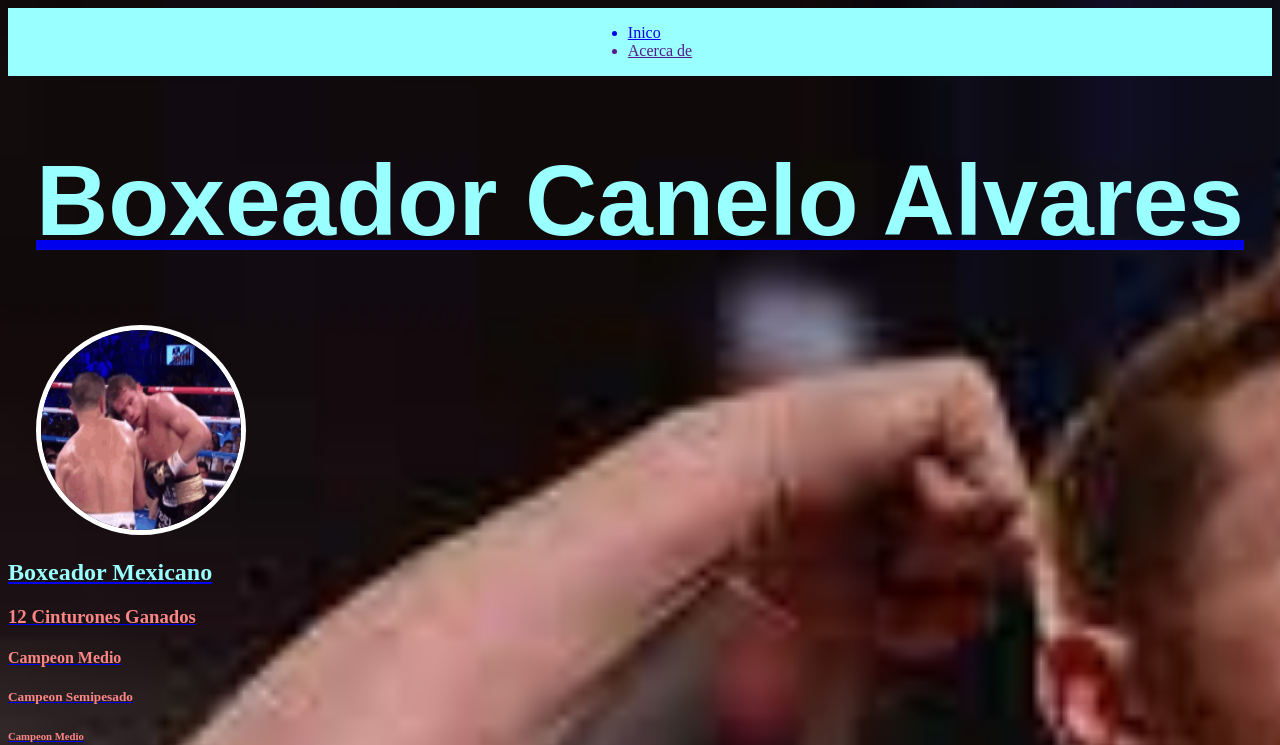
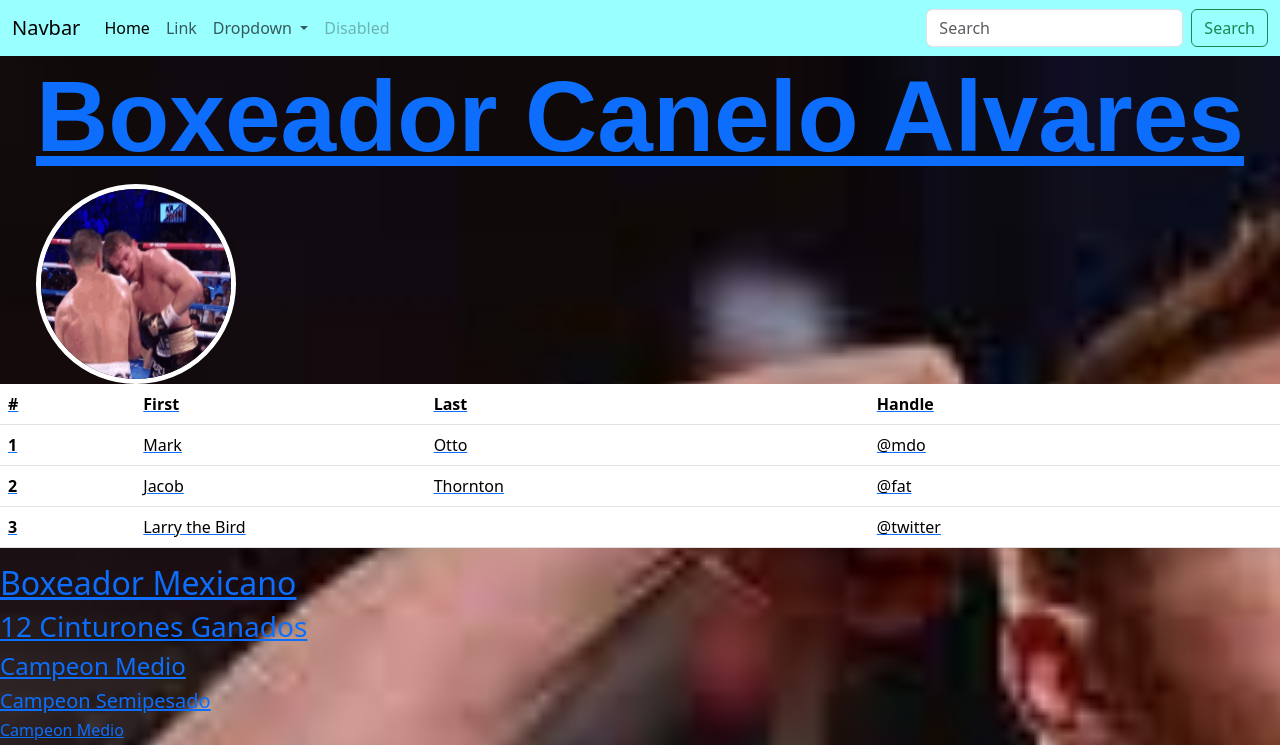
Before and after one commit to Masterchief2074/PaginaWebLakeForest, a plain HTML site: page index.html in a window 1280 px wide. Shown: the top 745 px of the page. Drawn offline with nearby package versions, Linux system fonts and the light colour scheme.

Commit message:
Actualizacion 4

```diff
--- a/index.html
+++ b/index.html
@@ -6,22 +6,47 @@
   <meta http-eqive="X-UA-COMPATIBLE" content="IE=edge">
   <meta name="viewport" content="width=device-width, inicial-scales1.0">
 <link rel="stylesheet" href="css/style.css">
-  <title> Luis Angel Lacroix Ehlers</title>
+<link href="https://cdn.jsdelivr.net/npm/bootstrap@5.3.0-alpha3/dist/css/bootstrap.min.css" rel="stylesheet" integrity="sha384-KK94CHFLLe+nY2dmCWGMq91rCGa5gtU4mk92HdvYe+M/SXH301p5ILy+dN9+nJOZ" crossorigin="anonymous">
+<title> Luis Angel Lacroix Ehlers</title>
 </head>
-
 <body>
 
-  <div>
-  <nav>
-        <ul>
-          <a href="#parrafo">
-             <li>Inico</li>
-          </a>
-          <a href="">
-            <li>Acerca de</li>
-         </a>
+  <nav class="navbar navbar-expand-lg bg-body-danger">
+    <div class="container-fluid">
+      <a class="navbar-brand" href="#">Navbar</a>
+      <button class="navbar-toggler" type="button" data-bs-toggle="collapse" data-bs-target="#navbarSupportedContent" aria-controls="navbarSupportedContent" aria-expanded="false" aria-label="Toggle navigation">
+        <span class="navbar-toggler-icon"></span>
+      </button>
+      <div class="collapse navbar-collapse" id="navbarSupportedContent">
+        <ul class="navbar-nav me-auto mb-2 mb-lg-0">
+          <li class="nav-item">
+            <a class="nav-link active" aria-current="page" href="#">Home</a>
+          </li>
+          <li class="nav-item">
+            <a class="nav-link" href="#">Link</a>
+          </li>
+          <li class="nav-item dropdown">
+            <a class="nav-link dropdown-toggle" href="#" role="button" data-bs-toggle="dropdown" aria-expanded="false">
+              Dropdown
+            </a>
+            <ul class="dropdown-menu">
+              <li><a class="dropdown-item" href="#">Action</a></li>
+              <li><a class="dropdown-item" href="#">Another action</a></li>
+              <li><hr class="dropdown-divider"></li>
+              <li><a class="dropdown-item" href="#">Something else here</a></li>
+            </ul>
+          </li>
+          <li class="nav-item">
+            <a class="nav-link disabled">Disabled</a>
+          </li>
         </ul>
-  </div>
+        <form class="d-flex" role="search">
+          <input class="form-control me-2" type="search" placeholder="Search" aria-label="Search">
+          <button class="btn btn-outline-success" type="submit">Search</button>
+        </form>
+      </div>
+    </div>
+  </nav>
 
 
 <div class="inicio">
@@ -29,6 +54,37 @@
   <h1>Boxeador Canelo Alvares</h1>
   <img src="img/canelo.gif" width="200px" height="200px">
 </div>
+
+<table class="table">
+  <thead>
+    <tr>
+      <th scope="col">#</th>
+      <th scope="col">First</th>
+      <th scope="col">Last</th>
+      <th scope="col">Handle</th>
+    </tr>
+  </thead>
+  <tbody>
+    <tr>
+      <th scope="row">1</th>
+      <td>Mark</td>
+      <td>Otto</td>
+      <td>@mdo</td>
+    </tr>
+    <tr>
+      <th scope="row">2</th>
+      <td>Jacob</td>
+      <td>Thornton</td>
+      <td>@fat</td>
+    </tr>
+    <tr>
+      <th scope="row">3</th>
+      <td colspan="2">Larry the Bird</td>
+      <td>@twitter</td>
+    </tr>
+  </tbody>
+</table>
+
 
   <h2>Boxeador Mexicano</h2>
   <h3>12 Cinturones Ganados</h3>
@@ -73,6 +129,7 @@
 
 </iframe>
 
+<script src="https://cdn.jsdelivr.net/npm/bootstrap@5.3.0-alpha3/dist/js/bootstrap.bundle.min.js" integrity="sha384-ENjdO4Dr2bkBIFxQpeoTz1HIcje39Wm4jDKdf19U8gI4ddQ3GYNS7NTKfAdVQSZe" crossorigin="anonymous"></script>
 </body>
 
 </html>
```
